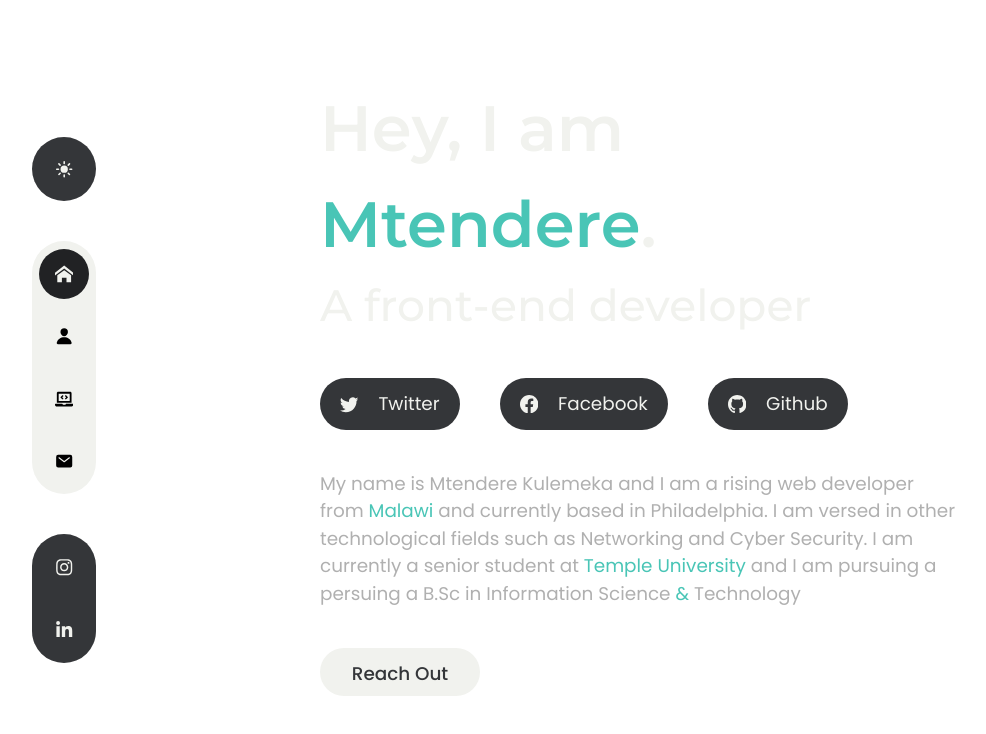
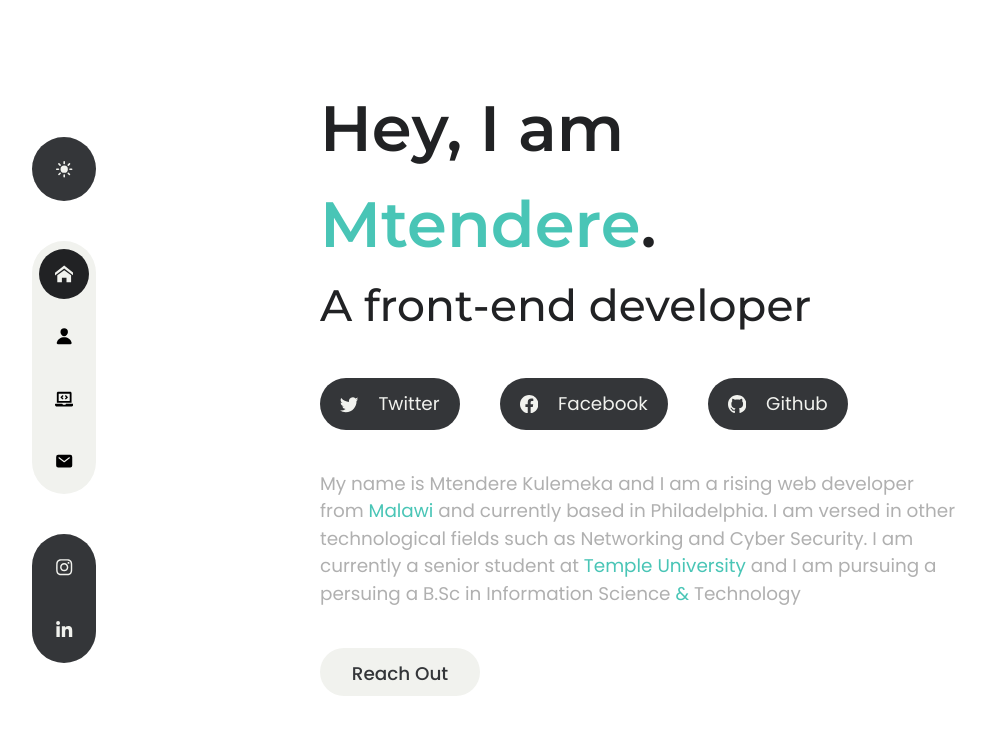
Before and after one commit to mkulemeka/Portfolio-v2, a React (Vite) app: page / in a window 1280 px wide. Shown: the top 734 px of the page, without its empty margins (0-986 px from the left). Built offline with nearby package versions, Linux system fonts and the light colour scheme.

Commit message:
social link component added

```diff
--- a/src/App.jsx
+++ b/src/App.jsx
@@ -13,9 +13,12 @@ const App = () => {
   const [active, setActive] = useState("");
   const [isDarkMode, setIsDarkMode] = useState(false);
 
-
   return (
-    <section className={`${isDarkMode ? "bg-fadedBlack" : "bg-whitey"} min-h-[100vh] text-white text-regular font-poppins transition ease duration-300`}>
+    <section
+      className={`${
+        isDarkMode ? "bg-fadedBlack" : "bg-whitey"
+      } min-h-[100vh] text-white text-regular font-poppins transition ease duration-300`}
+    >
       <Navbar
         active={active}
         isDarkMode={isDarkMode}
@@ -23,7 +26,10 @@ const App = () => {
       />
       <AnimatePresence mode="wait">
         <Routes location={location} key={location.key}>
-          <Route path="/" element={<Home setActive={setActive} />} />
+          <Route
+            path="/"
+            element={<Home isDarkMode={isDarkMode} setActive={setActive} />}
+          />
           <Route path="/about" element={<About setActive={setActive} />} />
           <Route
             path="/projects"
--- /dev/null
+++ b/src/components/SocialLinkButton.jsx
@@ -0,0 +1,15 @@
+const SocialLinkButton = ({ socialLink }) => {
+  return (
+    <>
+      <a
+        href={socialLink.link}
+        key={socialLink.name}
+        className="flex items-center gap-5 py-3 px-5 bg-fadedMoreBlack rounded-[2rem]"
+      >
+        {socialLink.tag} {socialLink.name}
+      </a>
+    </>
+  );
+};
+
+export default SocialLinkButton;
--- a/src/components/index.js
+++ b/src/components/index.js
@@ -1,2 +1,3 @@
 export { default as Navbar } from "./Navbar";
 export { default as MobileNav } from "./MobileNav";
+export { default as SocialLinkButton } from "./SocialLinkButton";
--- a/src/pages/Home.jsx
+++ b/src/pages/Home.jsx
@@ -1,10 +1,11 @@
 import { BsFacebook, BsGithub, BsTwitter } from "react-icons/bs";
-import { useEffect, useState } from "react";
 
 import { Link } from "react-router-dom";
+import { SocialLinkButton } from "../components";
 import { motion } from "framer-motion";
+import { useEffect } from "react";
 
-const Home = ({ setActive }) => {
+const Home = ({ setActive, isDarkMode }) => {
   const socialLinks = [
     { link: "twitter.com", name: "Twitter", tag: <BsTwitter /> },
     { link: "facebook.com", name: "Facebook", tag: <BsFacebook /> },
@@ -29,6 +30,7 @@ const Home = ({ setActive }) => {
     show: { opacity: 1, y: 0 },
   };
 
+  //set path on page load
   useEffect(() => {
     const currentPath = window.location.pathname;
     setActive(currentPath);
@@ -41,7 +43,10 @@ const Home = ({ setActive }) => {
       animate="show"
       className="w-[50%] mx-auto py-20 min-h-screen flex flex-col justify-center"
     >
-      <motion.section variants={item}>
+      <motion.section
+        variants={item}
+        className={`${!isDarkMode && "text-fadedBlack"}`}
+      >
         <h1 className=" text-heading font-montserrat font-exbold">
           Hey, I am <span className="text-green">Mtendere</span>.
         </h1>
@@ -51,13 +56,7 @@ const Home = ({ setActive }) => {
       </motion.section>
       <motion.section variants={item} className="flex gap-10 mt-10">
         {socialLinks.map((socialLink) => (
-          <a
-            href={socialLink.link}
-            key={socialLink.name}
-            className="flex items-center gap-5 py-3 px-5 bg-fadedMoreBlack rounded-[2rem]"
-          >
-            {socialLink.tag} {socialLink.name}
-          </a>
+          <SocialLinkButton socialLink={socialLink} />
         ))}
       </motion.section>
       <motion.section variants={item}>
```
